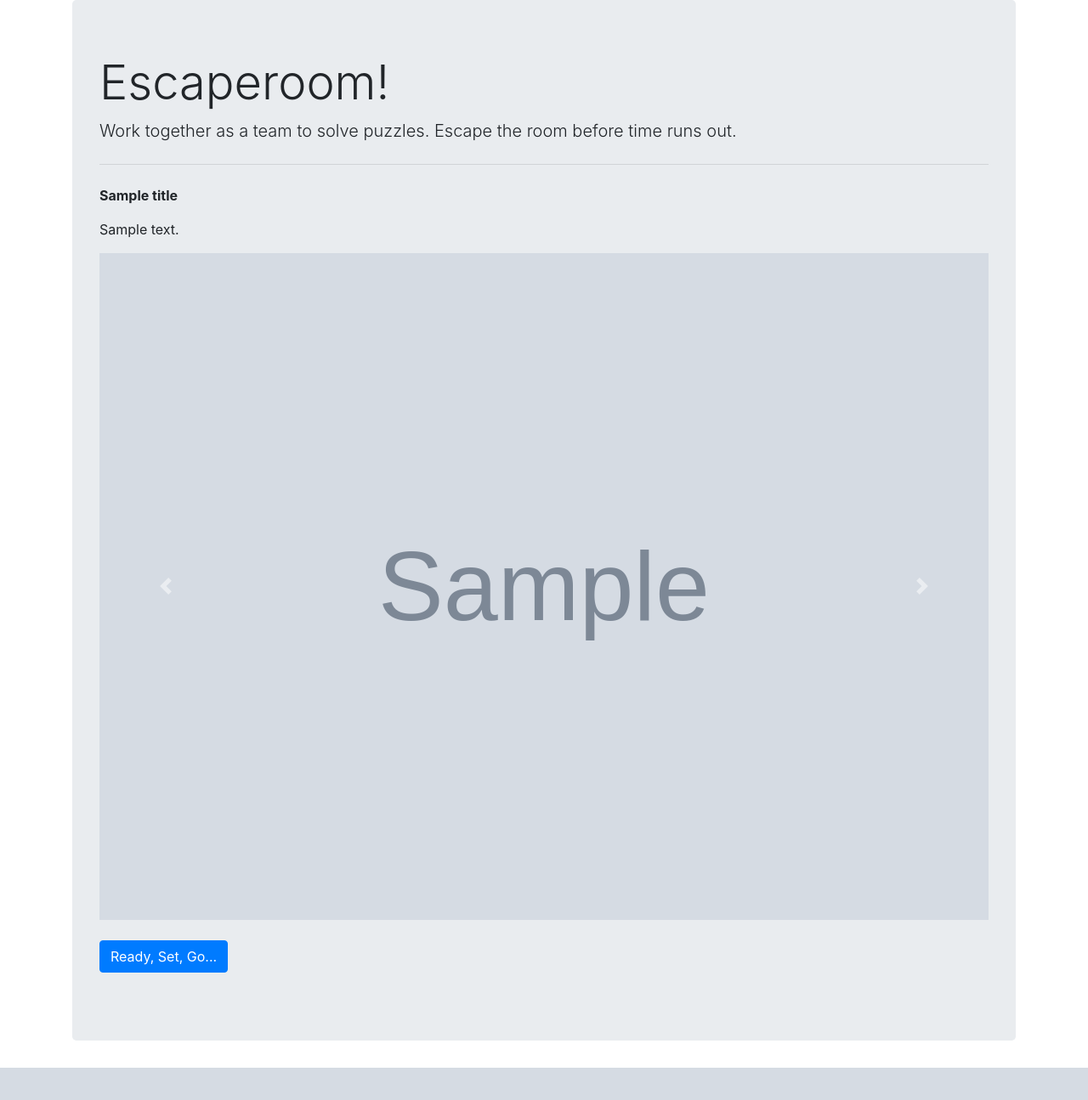
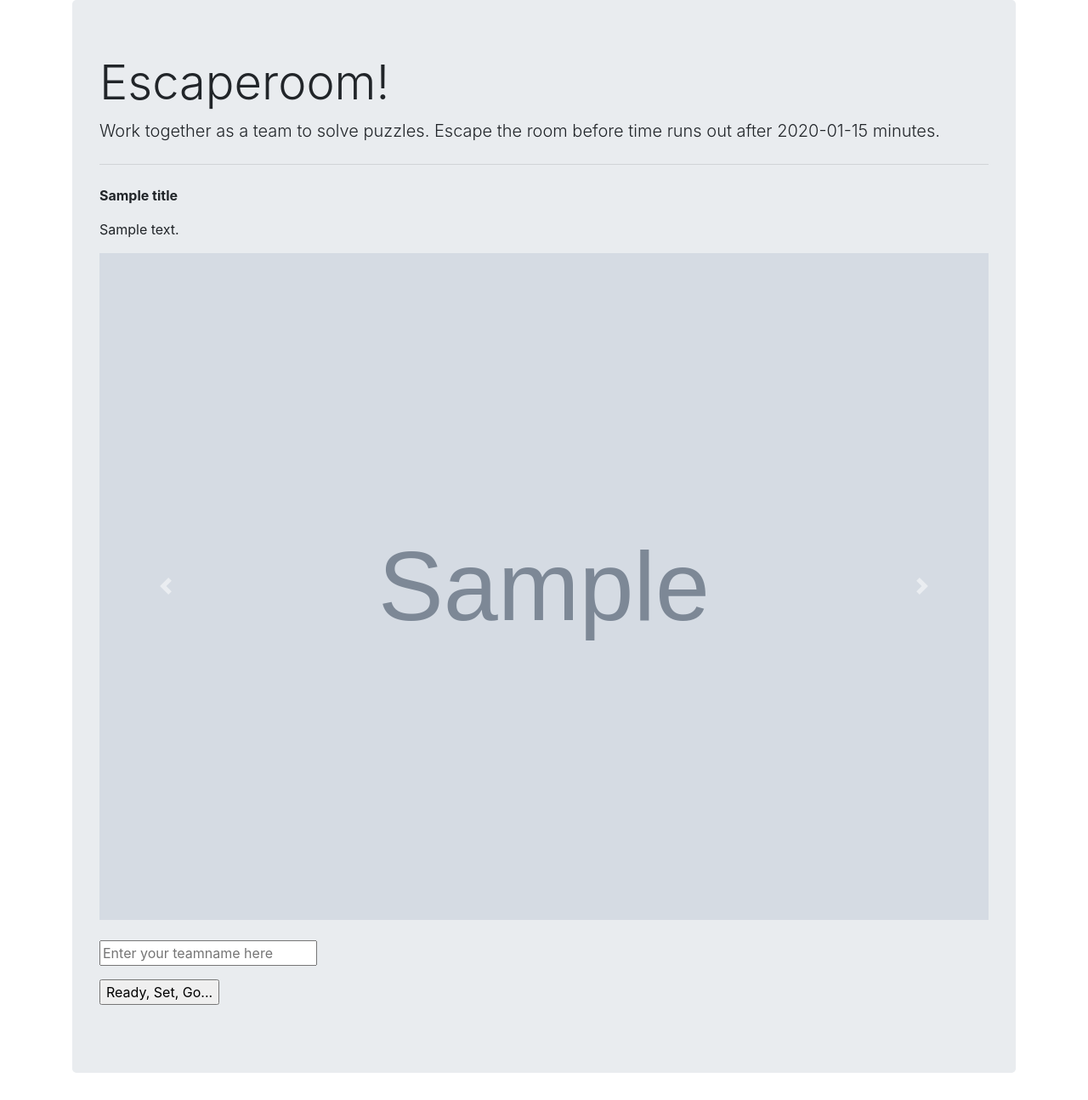
Before and after one commit to csurfer/escaperoom, a Flask app: template escaperoom/templates/index.html in a window 1280 px wide. Shown: the whole page at 85% size. Before the commit the page ends 1257 px from the top, so only its background shows below. Run offline with Flask 2, Linux system fonts and the light colour scheme; the template is opened without the code that fills it: most values are stand-ins (such as "Sample title", 1, 10 or a date in 2020); grey boxes marked "Sample" are stand-in pictures; some libraries are stand-ins or nearby versions.

Commit message:
Added cookies to do time keeping

```diff
--- a/escaperoom/reader.py
+++ b/escaperoom/reader.py
@@ -5,7 +5,7 @@ from uuid import uuid4
 
 import jsonschema
 
-from .room import Game, Puzzle
+from room import Game, Puzzle
 
 
 class CampaignReader:
--- a/escaperoom/server.py
+++ b/escaperoom/server.py
@@ -1,38 +1,47 @@
 import argparse
-import datetime
+from datetime import *
 from typing import Any, Optional
 
-from flask import Flask, redirect, render_template, request
+from flask import Flask, redirect, render_template, request, make_response
 
-from .reader import CampaignReader
-from .room import Game
+from reader import CampaignReader
+from room import Game
+import logging
 
 # Flask app.
 app = Flask(__name__)
+logging.basicConfig(level=logging.DEBUG)
 
 # Global variable for capturing game details.
 GAME: Optional[Game] = None
-# Global variable for capturing total time.
-EPOCH: datetime.datetime = datetime.datetime(1970, 1, 1)
-START_TIME: datetime.datetime = EPOCH
+MAX_PLAY_TIME_MINUTES = 60
 
-
-@app.route("/")
+@app.route("/", methods=['POST', 'GET'])
 def index():
     """Method to render homepage."""
-    return render_template(
-        "index.html", title=GAME.title, text=GAME.text, images=GAME.images,
-    )
-
+    if request.method == 'GET':
+        return render_template(
+            "index.html", title=GAME.title, text=GAME.text, images=GAME.images, playtime=MAX_PLAY_TIME_MINUTES,
+        )
+    elif request.method == 'POST':
+        user = request.form['teamname']
+        if not user:
+            raise
+        expireTime = datetime.now() + timedelta(minutes = (MAX_PLAY_TIME_MINUTES + 60))
+        response = make_response(redirect("/puzzle/1"))
+        response.set_cookie('userID', user, expires=expireTime)
+        response.set_cookie('startTime', str(datetime.now()), expires=expireTime)
+        return response
 
 def get_puzzle(puzzle_id: str) -> Any:
     """Method to get the puzzle.
 
     :param puzzle_id: ID of the puzzle.
     """
-    global START_TIME
-    if puzzle_id == CampaignReader.STARTING_PUZZLE_KEY and START_TIME == EPOCH:
-        START_TIME = datetime.datetime.now()
+    if puzzle_id == CampaignReader.STARTING_PUZZLE_KEY:
+        teamName = request.cookies.get('userID')
+        startTime = request.cookies.get('startTime')
+        app.logger.info('Team ' + teamName + ' started at ' + startTime)
 
     if GAME and puzzle_id in GAME.puzzles:
         puzzle = GAME.puzzles[puzzle_id]
@@ -54,19 +63,29 @@ def submit_answer(puzzle_id: str) -> Any:
     """
     if GAME and puzzle_id in GAME.puzzles:
         puzzle = GAME.puzzles[puzzle_id]
+        start_time = datetime.fromisoformat(request.cookies.get('startTime'))
+        team_name = request.cookies.get('userID')
+        playing_time = datetime.now() - start_time
         if request.form["answer"].lower() == puzzle.answer.lower():
             if puzzle.next_puzzle == CampaignReader.FINAL_PUZZLE_KEY:
-                seconds = int((datetime.datetime.now() - START_TIME).total_seconds())
-                minutes = seconds // 60
-                seconds = seconds % 60
-                hours = minutes // 60
-                minutes = minutes % 60
+                app.logger.info(team_name + " finished in " + str(playing_time))
+                hours, remainder = divmod(playing_time.total_seconds(), 3600)
+                minutes, seconds = divmod(remainder, 60)
                 return render_template(
                     "winner.html",
-                    timetaken=f"{hours} hours {minutes} minutes {seconds} seconds",
+                    timetaken=f"{int(round(hours, 0))} hours {int(round(minutes, 0))} minutes {int(round(seconds, 0))} seconds",
                 )
             else:
+                app.logger.info(team_name + " goes to puzzle " + puzzle.title + " after " + str(playing_time))
                 return redirect(f"/puzzle/{puzzle.next_puzzle}")
+        elif (playing_time.total_seconds() / 60) > MAX_PLAY_TIME_MINUTES:
+            app.logger.info(team_name + " failed after " + str(playing_time))
+            hours, remainder = divmod(playing_time.total_seconds(), 3600)
+            minutes, seconds = divmod(remainder, 60)
+            return render_template(
+                "loser.html",
+                timetaken=f"{int(round(hours, 0))} hours {int(round(minutes, 0))} minutes {int(round(seconds, 0))} seconds",
+            )
         else:
             return render_template(
                 "puzzle.html",
@@ -116,3 +135,6 @@ def main():
 
         # Run flask app.
         app.run(host=arguments.host, port=arguments.port)
+
+if __name__ == '__main__':
+    main()
--- a/escaperoom/templates/index.html
+++ b/escaperoom/templates/index.html
@@ -14,7 +14,7 @@
     <div class="container">
         <div class="jumbotron">
             <h1 class="display-4">Escaperoom!</h1>
-            <p class="lead">Work together as a team to solve puzzles. Escape the room before time runs out.</p>
+            <p class="lead">Work together as a team to solve puzzles. Escape the room before time runs out after {{playtime}} minutes.</p>
             <hr class="my-4">
             <p><b>{{title}}</b></p>
             <p>{{text}}</p>
@@ -38,9 +38,12 @@
             </div>
             {% endif %}
             <br/>
-            <p class="lead">
-              <a class="btn btn-primary btn" href="/puzzle/1" role="button">Ready, Set, Go...</a>
-            </p>
+
+			<form method="post">
+				<p><input type=text name=teamname placeholder="Enter your teamname here">
+				<p><input type=submit value="Ready, Set, Go...">
+			</form>
+
         </div>
     </div>
 
```
Also changed, not shown: escaperoom/templates/loser.html (added, +28 -0 lines).
